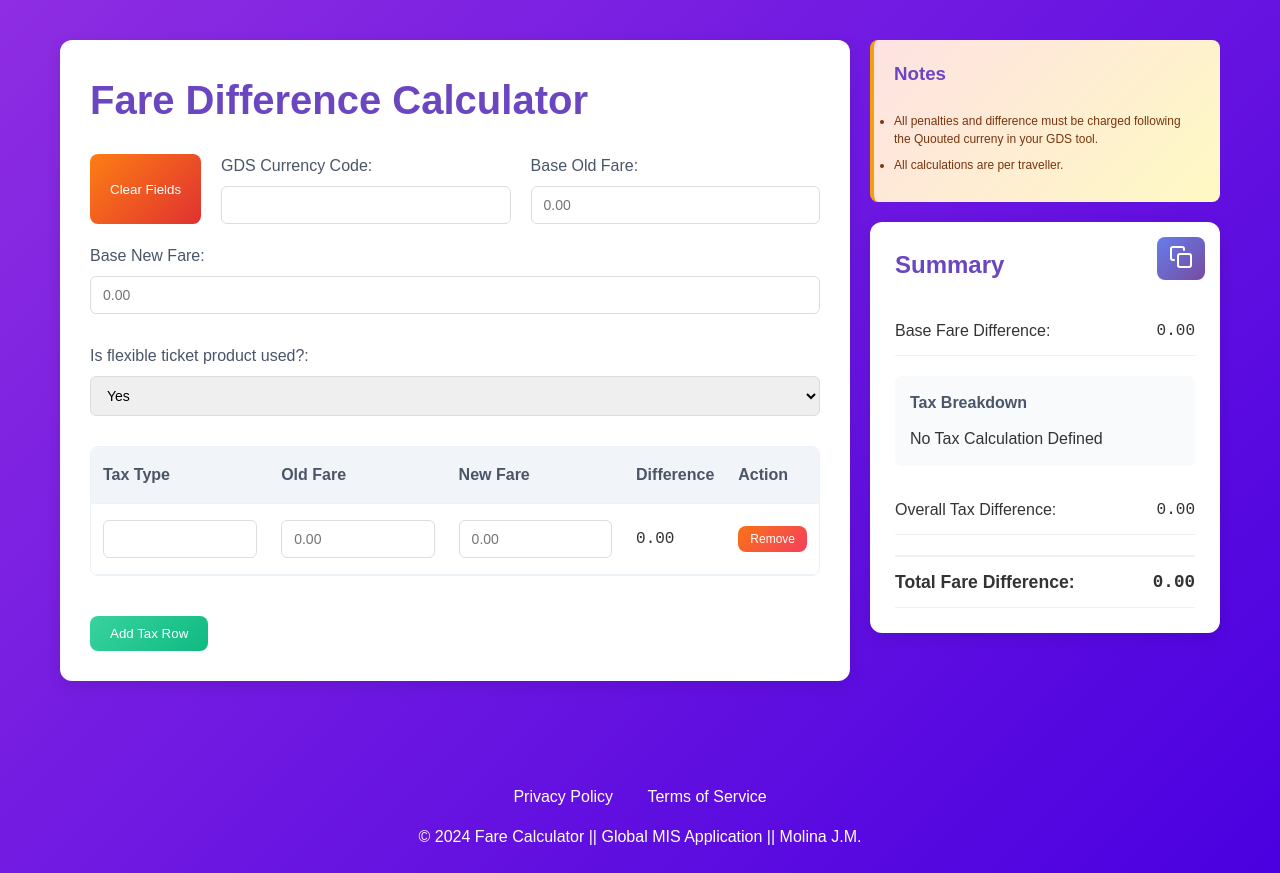
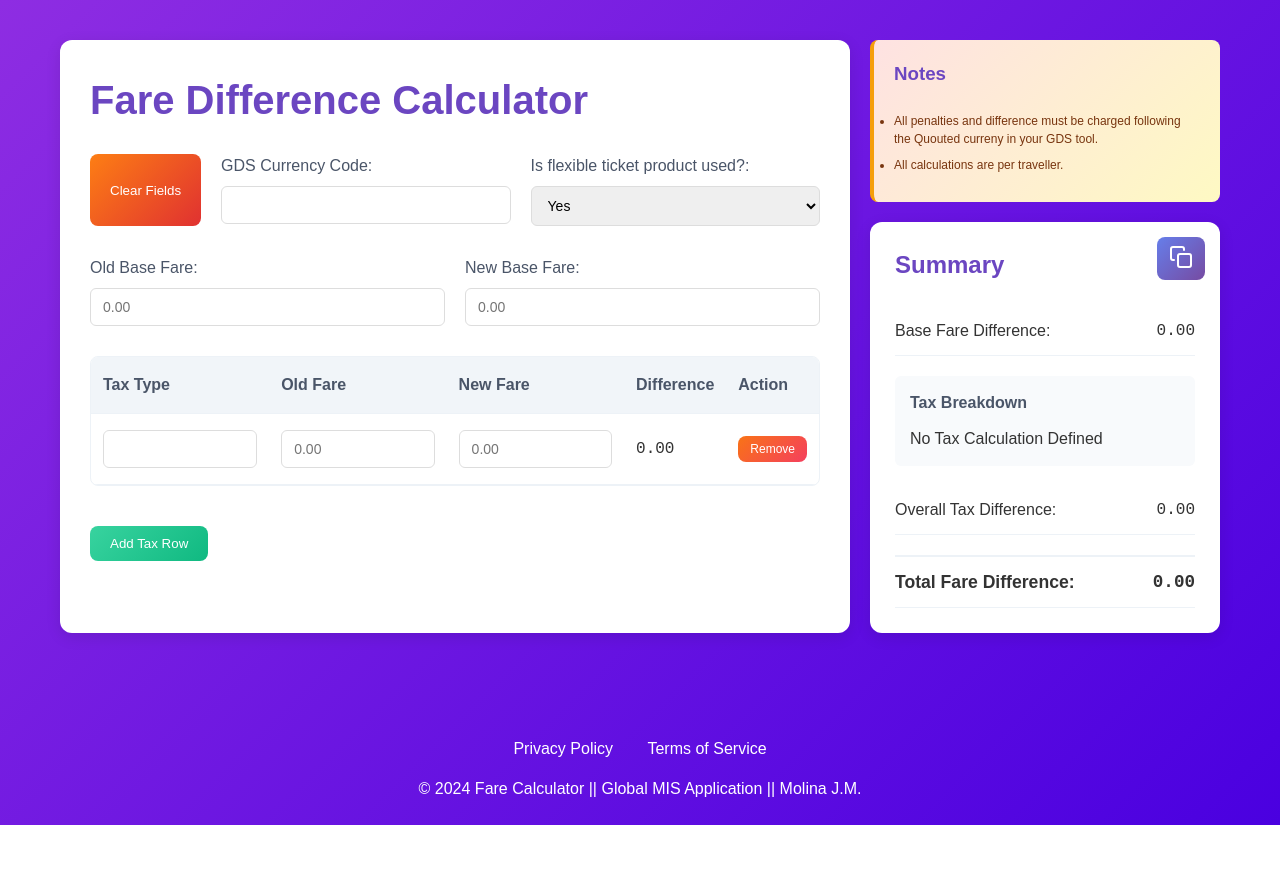
Before and after one commit to MIS-GhostJM/GLBMIS, a plain HTML site: page index.html in a window 1280 px wide. After the commit the page ends 825 px from the top, so only its background shows below. Drawn offline with Linux system fonts and the light colour scheme.

Commit message:
Update index.html

```diff
--- a/index.html
+++ b/index.html
@@ -17,24 +17,16 @@
                     <label for="gdscurrency">GDS Currency Code:</label>
                     <input type="text" id="gdscurrency" placeholder="" maxlength="3" pattern="[A-Za-z]{1,3}" required>
                 </div>
-                <div class="input-group">
-                    <label for="baseOldFare">Base Old Fare:</label>
-                    <input type="number" id="baseOldFare" placeholder="0.00" min="0" step="0.01">
-                </div>
-                <div class="input-group">
-                    <label for="baseNewFare">Base New Fare:</label>
-                    <input type="number" id="baseNewFare" placeholder="0.00" min="0" step="0.01">
-                </div>
-            </div>
-            <div class="controls">
-                <div class="input-group">
+                 <div class="input-group">
                     <label for="flexibilitySelect">Is flexible ticket product used?:</label>
                     <select id="flexibilitySelect">
                         <option value="Yes">Yes</option>
                         <option value="No">No</option>
                     </select>
                 </div>
-                <div class="input-group" id="airlinePenaltyRow" style="display: none;">
+            </div>
+            <div class="controls">
+               <div class="input-group" id="airlinePenaltyRow" style="display: none;">
                     <label for="airlinePenalty">Airline Penalty:</label>
                     <input type="number" id="airlinePenalty" placeholder="0.00" min="0" step="0.01">
                 </div>
@@ -45,6 +37,14 @@
                 <div class="input-group" id="serviceFeeCurrencyRow" style="display: none;">
                     <label for="serviceFee">Service Fee Currency:</label>
                     <input type="text" id="serviceFeeCurrency" placeholder="" maxlength="3" pattern="[A-Za-z]{1,3}" required>
+                </div>
+                 <div class="input-group">
+                    <label for="baseOldFare">Old Base Fare:</label>
+                    <input type="number" id="baseOldFare" placeholder="0.00" min="0" step="0.01">
+                </div>
+                <div class="input-group">
+                    <label for="baseNewFare">New Base Fare:</label>
+                    <input type="number" id="baseNewFare" placeholder="0.00" min="0" step="0.01">
                 </div>
             </div>
             <div class="table-container">
@@ -116,7 +116,7 @@
                     <span>Total Fare Difference:</span>
                     <span class="currency" id="totalFareDiff">0.00</span>
                 </div>
-                <div class="summary-item" id="Servicefeesummary" style="display: none;">
+                <div class="summary-item total" id="Servicefeesummary" style="display: none;">
                     <span>Service Fee:</span>
                     <span class="currency" id="Servicefeesummary">0.00</span>
                 </div>
```
